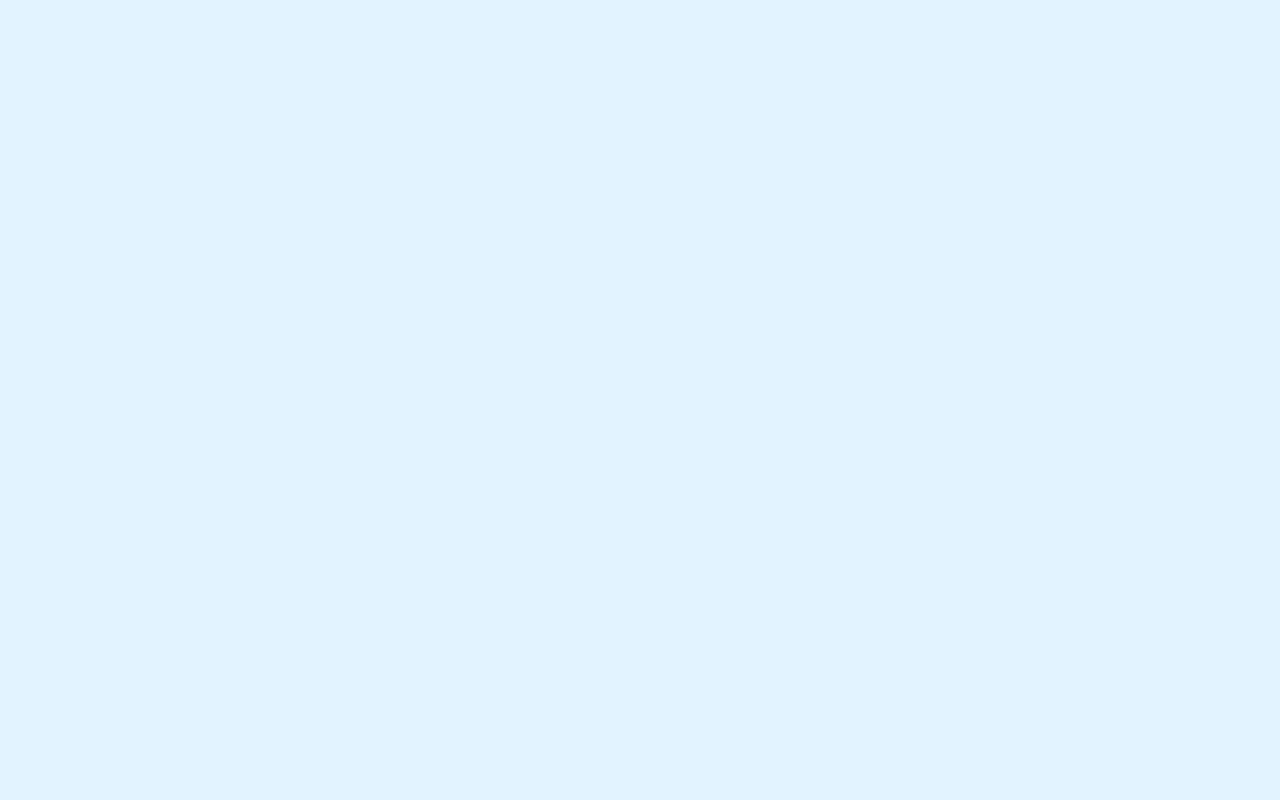
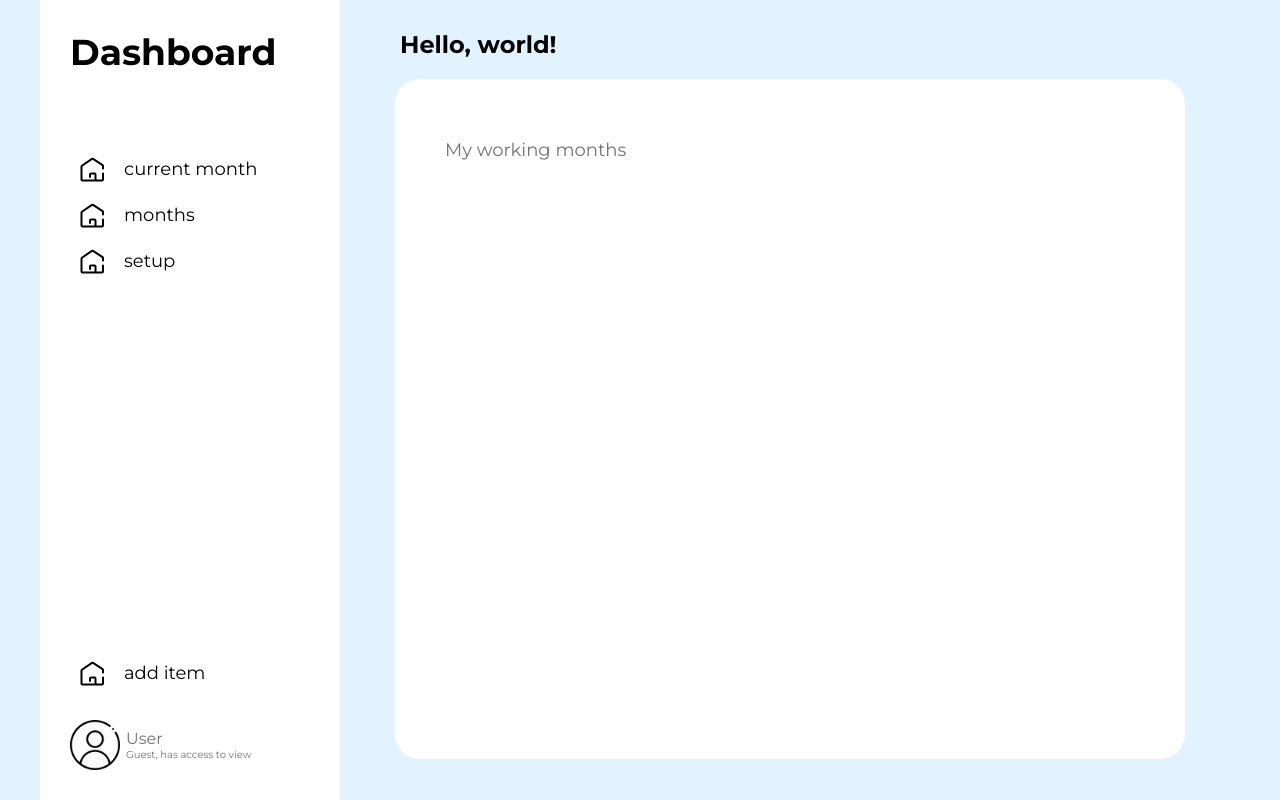
Before and after one commit to alexey-sevastynov/table-for-the-driver, a React (Vite) app: page /table-for-the-driver/months in a window 1280 px wide. Before the commit this address had no page. Built offline with nearby package versions, Linux system fonts and the light colour scheme.

Commit message:
added path to ROUTES

```diff
--- a/src/constants.ts
+++ b/src/constants.ts
@@ -20,12 +20,12 @@ export const tableHadeNames = [
 ];
 
 export const ROUTES = {
-  HOME: "/",
-  MOUNTHS: "/months",
-  ADD: "/add",
-  DAY: "/day",
-  EDIT: "/edit",
-  SETUP: "/setup",
+  HOME: "table-for-the-driver/",
+  MOUNTHS: "table-for-the-driver/months",
+  ADD: "table-for-the-driver/add",
+  DAY: "table-for-the-driver/day",
+  EDIT: "table-for-the-driver/edit",
+  SETUP: "table-for-the-driver/setup",
 };
 
 export const dayNames = [
```
